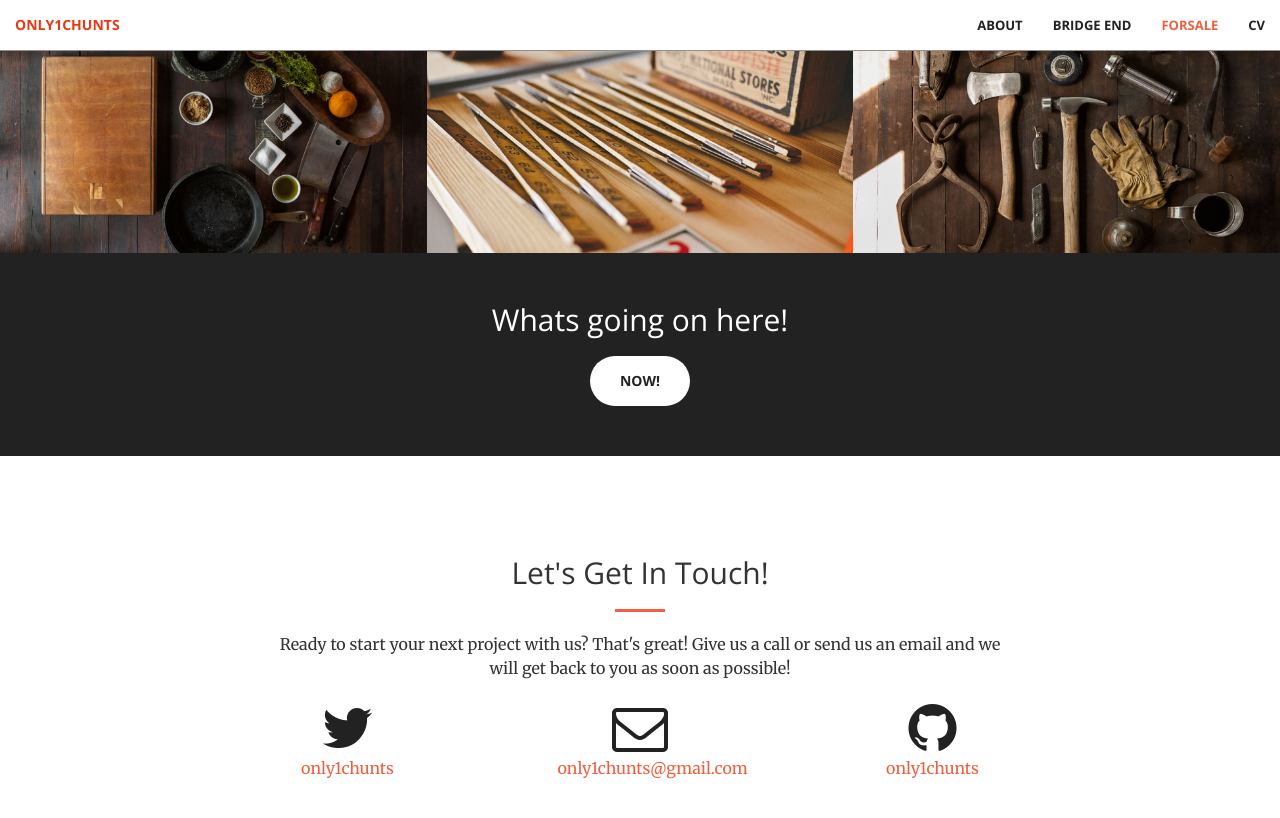
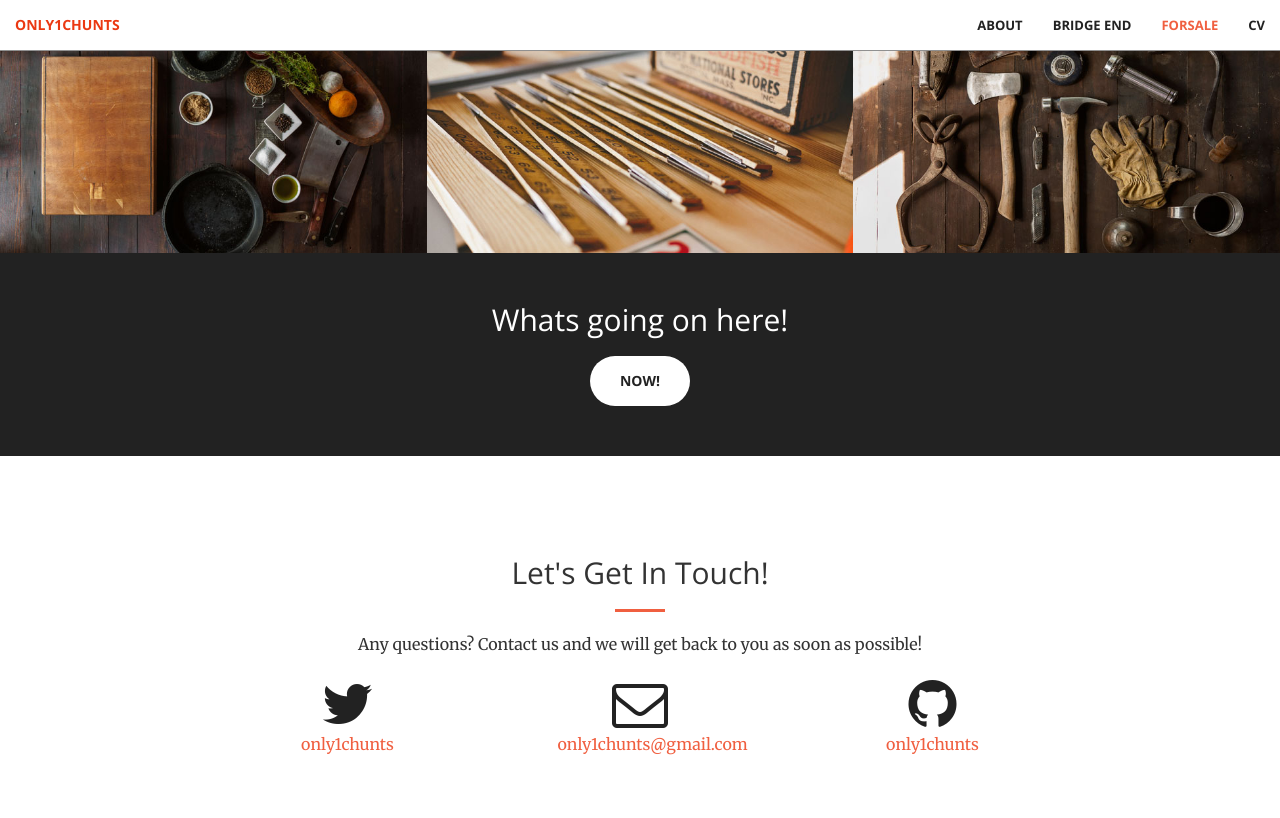
Before and after one commit to only1chunts/only1chunts.github.io, a Jekyll site: the page built from index.html, in a window 1280 px wide and 900 px high, scrolled down 1476 px. Shown: the top 818 px of the window. Built offline with Jekyll 4.4.1, drawn with Linux system fonts in a browser that asks for light colours.

Commit message:
Update contact.html

```diff
--- a/_includes/contact.html
+++ b/_includes/contact.html
@@ -4,7 +4,7 @@
             <div class="col-lg-8 col-lg-offset-2 text-center">
                 <h2 class="section-heading">Let's Get In Touch!</h2>
                 <hr class="primary">
-                <p>Ready to start your next project with us? That's great! Give us a call or send us an email and we will get back to you as soon as possible!</p>
+                <p>Any questions? Contact us and we will get back to you as soon as possible!</p>
             </div>
         <div class="col-lg-2 col-lg-offset-2 text-center">
             <a href="https://twitter.com/{{ site.twitter_username }}">
```
